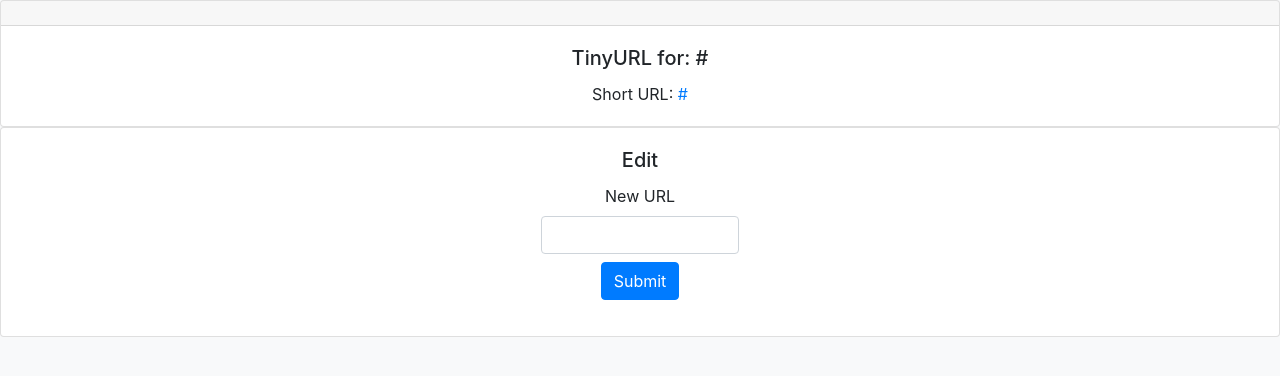
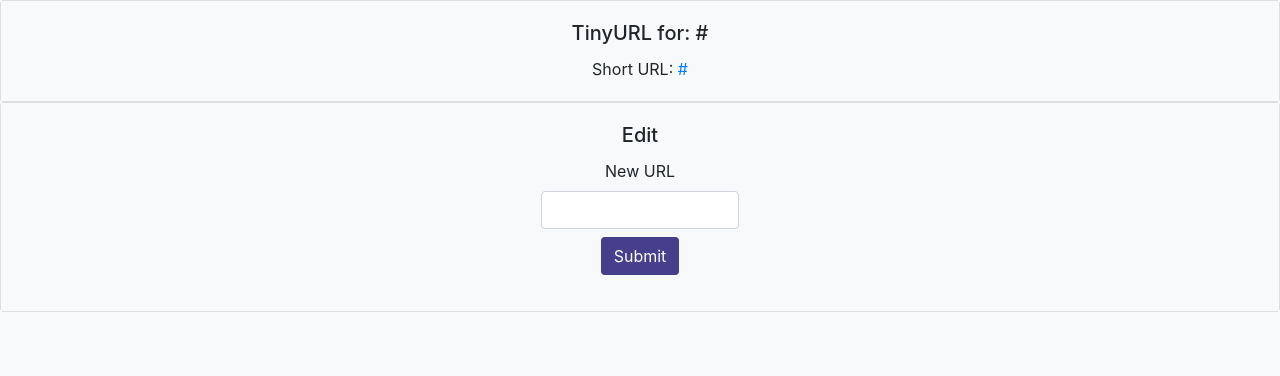
Before and after one commit to tangivan/tinyapp, a Node server app: template views/urls_show.ejs in a window 1280 px wide. Shown: the part 56-432 px from the top of the page. Run offline with Node 20, Linux system fonts and the light colour scheme; the template is opened without the code that fills it: most values are stand-ins (such as "Sample title", 1, 10 or a date in 2020); some libraries are stand-ins or nearby versions.

Commit message:
Changed styles

```diff
--- a/views/urls_index.ejs
+++ b/views/urls_index.ejs
@@ -14,7 +14,7 @@
 <body class="bg-light">
   <%- include('partials/_header') %>
     <main style="margin: 1em;">
-      <div class="bg-secondary card border-left-0 border-right-0 border-bottom-0 shadow-none">
+      <div class="bg-secondary card shadow-none">
         <div class="card-header">
           <h3 class="text-center text-white">My URLs</h3>
         </div>
--- a/views/urls_show.ejs
+++ b/views/urls_show.ejs
@@ -11,8 +11,7 @@
 <body class="bg-light">
   <%- include('partials/_header') %>
     <div class="card text-center" class="bg-light">
-      <div class="card-header"></div>
-      <div class="card-body">
+      <div class="card-body bg-light">
         <h5 class="card-title">TinyURL for: <%= longURL %>
         </h5>
         <p class="card-text">Short URL: <a href="/u/<%= shortURL %>">
@@ -21,13 +20,13 @@
       </div>
     </div>
     <div class="card text-center" class="bg-light">
-      <div class="card-body">
+      <div class="card-body bg-light">
         <h5 class="card-title">Edit</h5>
         <form class="form-row justify-content-center" method="POST" action="/urls/<%= shortURL %>">
           <div class="form-group col-2">
             <label>New URL</label>
             <input class="form-control mb-2" name="newURL" />
-            <button type="submit" class="btn btn-primary">Submit</button>
+            <button type="submit" class="btn text-white" style="background-color: #453F8C;">Submit</button>
           </div>
         </form>
       </div>
```
